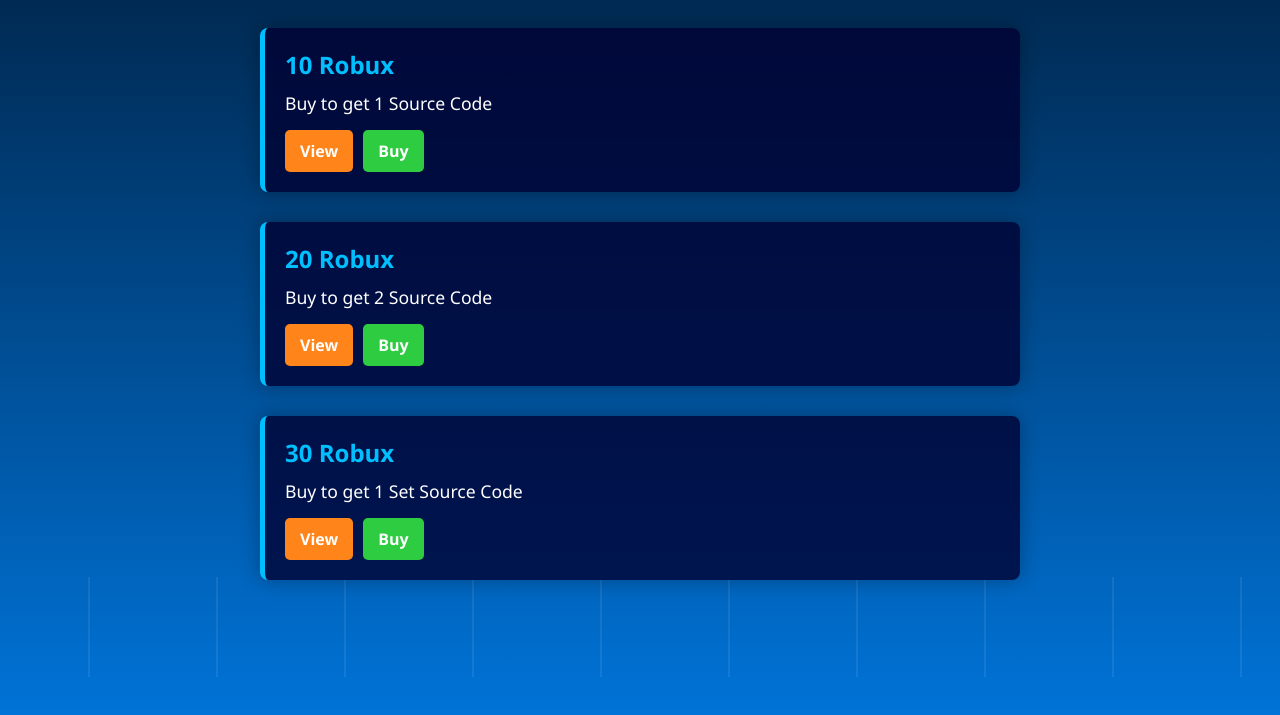
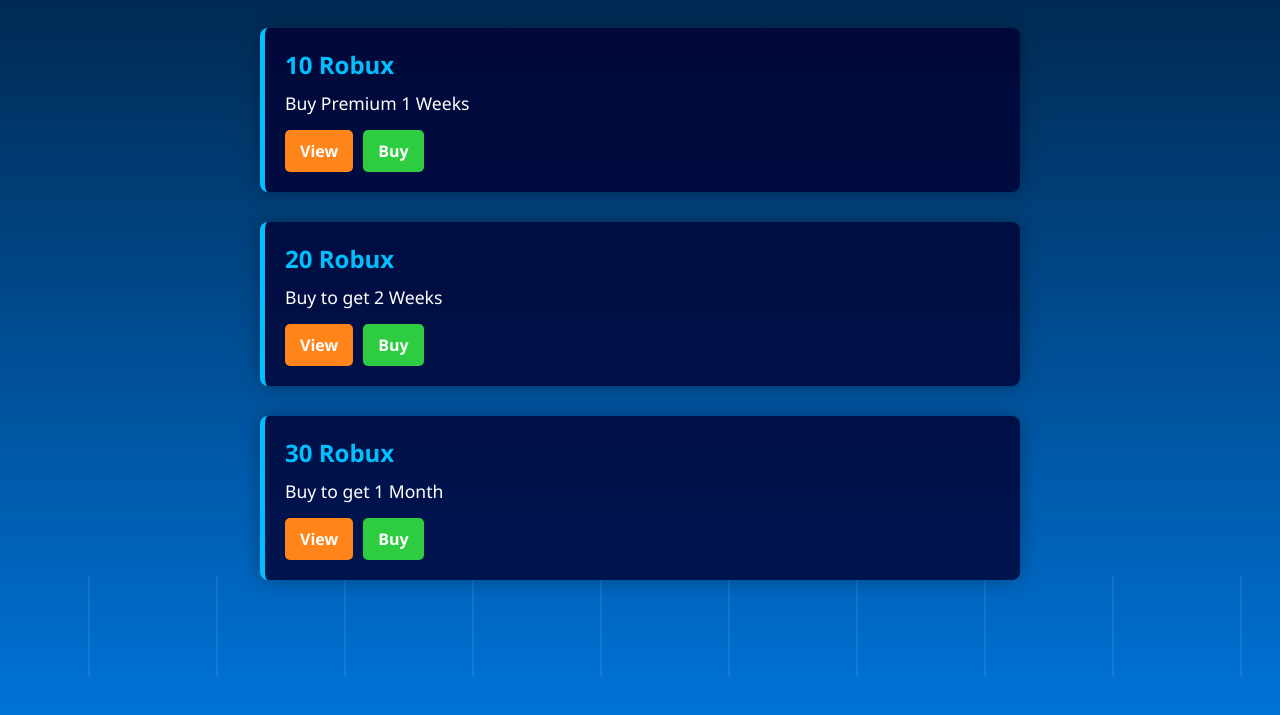
Before and after one commit to ug32-C9/itzC9, a plain HTML site: page index.html in a window 1280 px wide. Shown: the part 107-822 px from the top of the page. Drawn offline with Linux system fonts and the light colour scheme.

Commit message:
Update index.html

```diff
--- a/index.html
+++ b/index.html
@@ -152,7 +152,7 @@
   <!-- Gamepass 1 -->
   <div class="gamepass">
     <h2>10 Robux</h2>
-    <p>Buy to get 1 Source Code</p>
+    <p>Buy Premium 1 Weeks</p>
     <div class="buttons">
       <a class="view-btn" href="#">View</a>
       <a class="Buy-btn" href="https://roblox.com/game-pass/1155430905" target="_blank">Buy</a>
@@ -162,7 +162,7 @@
   <!-- Gamepass 2 -->
   <div class="gamepass">
     <h2>20 Robux</h2>
-    <p>Buy to get 2 Source Code</p>
+    <p>Buy to get 2 Weeks</p>
     <div class="buttons">
       <a class="view-btn" href="#">View</a>
       <a class="Buy-btn" href="https://roblox.com/game-pass/1150733027" target="_blank">Buy</a>
@@ -172,7 +172,7 @@
   <!-- Gamepass 3 -->
   <div class="gamepass">
     <h2>30 Robux</h2>
-    <p>Buy to get 1 Set Source Code</p>
+    <p>Buy to get 1 Month</p>
     <div class="buttons">
       <a class="view-btn" href="#">View</a>
       <a class="Buy-btn" href="https://roblox.com/game-pass/1152682950" target="_blank">Buy</a>
```
